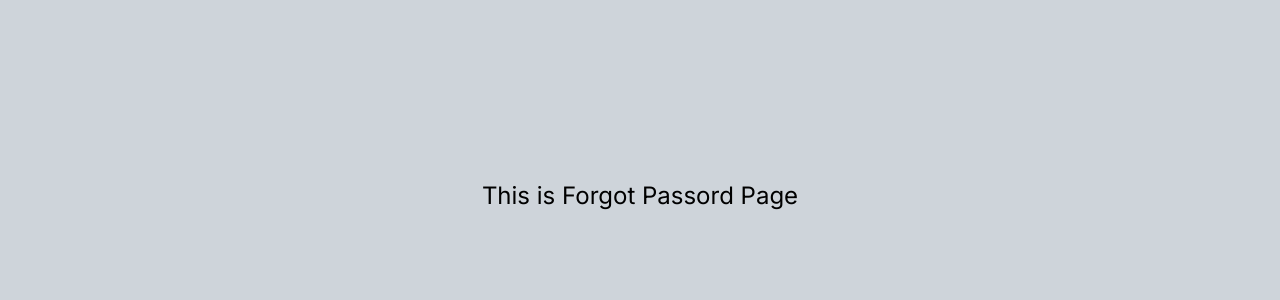
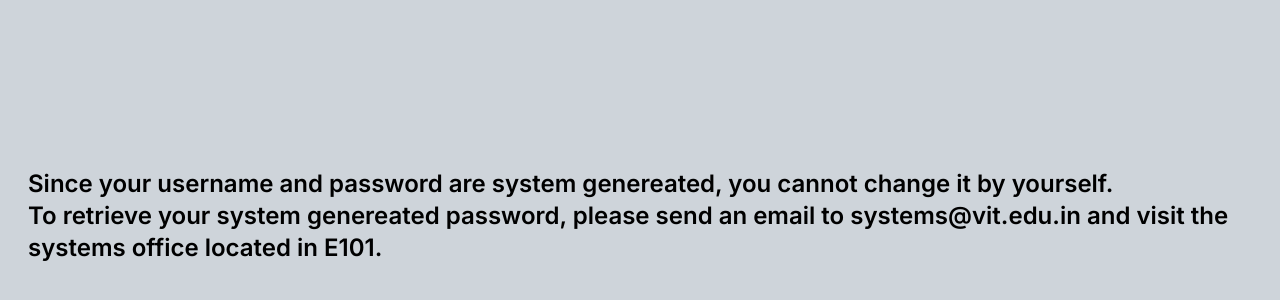
Before and after one commit to lokesh745/Academic-Analyzer_frontend, a Next.js app: page /forgot_password in a window 1280 px wide. Shown: the part 204-504 px from the top of the page. Built offline with nearby package versions, Linux system fonts and the light colour scheme.

Commit message:
Changes made in login page - added bg image and some finishing touch.

```diff
--- a/app/forgot_password/page.tsx
+++ b/app/forgot_password/page.tsx
@@ -1,10 +1,15 @@
 import React from 'react'
+import Link from "next/link";
 
 type Props = {}
 
 const page = (props: Props) => {
   return (
-    <div className='h-[100vh] flex justify-center items-center text-2xl'>This is Forgot Passord Page</div>
+    <div className='h-[100vh] flex text-2xl font-semibold justify-center items-center m-5 p-2'>
+        Since your username and password are system genereated, you cannot change it by yourself.
+        <br />
+        To retrieve your system genereated password, please send an email to systems@vit.edu.in and visit the systems office located in E101.
+    </div>
   )
 }
 
--- a/app/page.tsx
+++ b/app/page.tsx
@@ -13,12 +13,12 @@
         {/* <div >
         <img className='w-[100vw] h-[100vh]' src="https://res.cloudinary.com/dpa6ihifr/image/upload/v1695591795/student_analyzer/clg_gs2wvn.jpg" alt="background" />
       </div> */}
-        <div className="flex items-center justify-center w-full h-[100vh] bg-white">
-          <div className="w-[400px] border-[1px] p-2 ">
+        <div className="flex items-center justify-center w-full h-[100vh] bg-white bg-local bg-no-repeat bg-cover bg-center bg-[url('https://res.cloudinary.com/dpa6ihifr/image/upload/v1695591795/student_analyzer/clg_gs2wvn.jpg')]">
+          <div className="w-[480px] h-[440px] border-[1px] p-2 bg-white rounded-lg">
             <div className='flex justify-center' >
               <img src="https://res.cloudinary.com/dpa6ihifr/image/upload/v1695591492/student_analyzer/t__o8k9xq.png" alt='vit_logo' />
             </div>
-            <h2 className="text-center text-2xl font-bold leading-tight text-black">
+            <h2 className="text-center text-2xl font-bold leading-tight text-black mt-3">
               Sign in to your account
             </h2>
 
```
